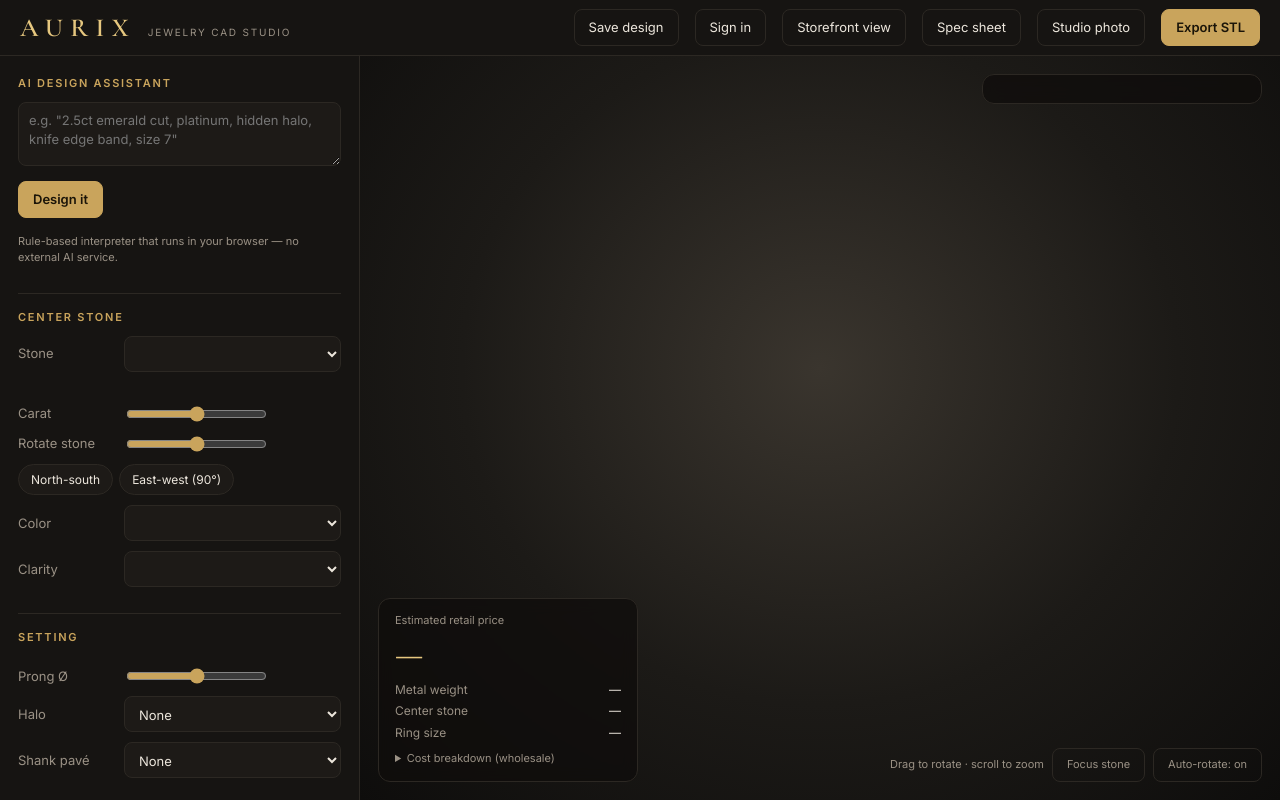
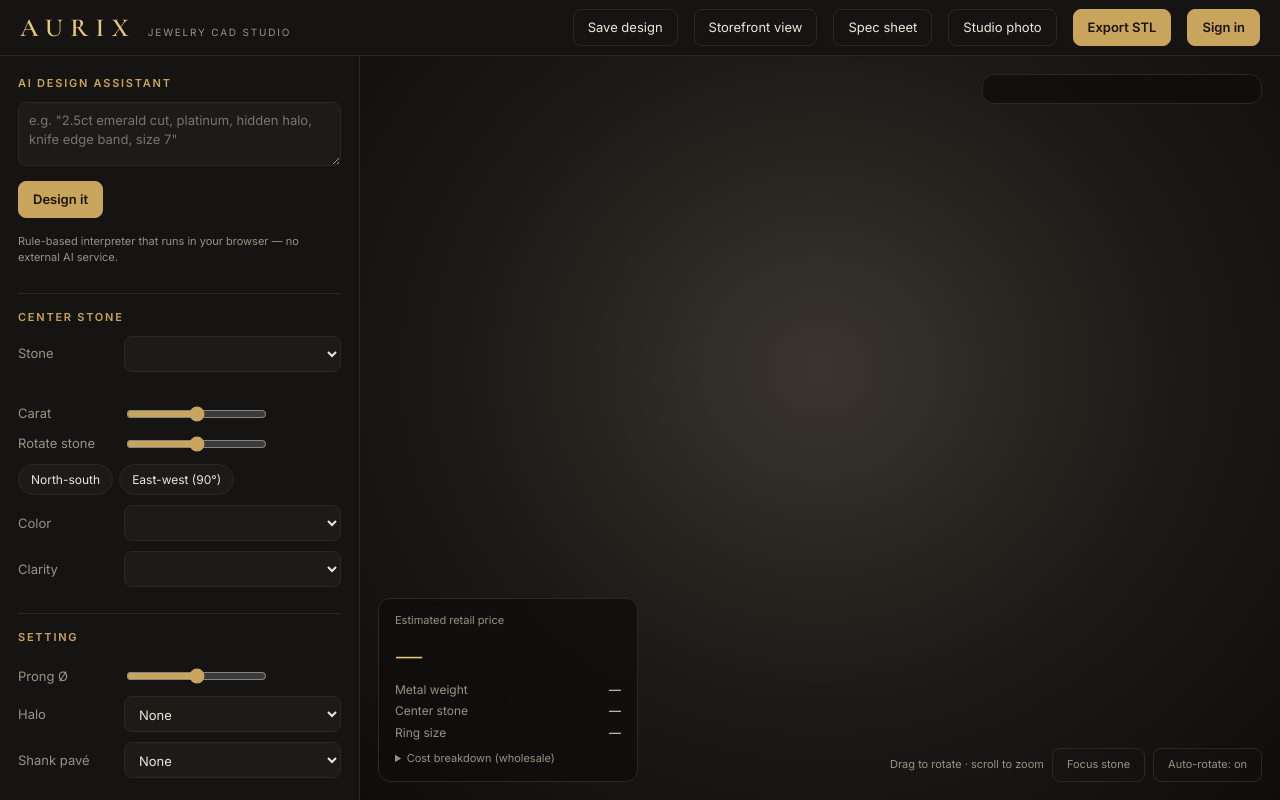
Before and after one commit to snehilabaj21-cyber/Aurix, a plain HTML site: page index.html in a window 1280 px wide. Drawn offline with nearby package versions, Linux system fonts and the light colour scheme.

Commit message:
Move Sign in button after Export STL and style it gold
Co-Authored-By: Claude Sonnet 5.5 <noreply@anthropic.com>

```diff
--- a/index.html
+++ b/index.html
@@ -16,11 +16,11 @@
     <span class="who" id="who"></span>
     <button class="btn" id="btn-designs" hidden>My designs</button>
     <button class="btn" id="btn-save">Save design</button>
-    <button class="btn" id="btn-account">Sign in</button>
     <button class="btn" id="btn-store" aria-pressed="false">Storefront view</button>
     <button class="btn" id="btn-spec">Spec sheet</button>
     <button class="btn" id="btn-photo">Studio photo</button>
     <button class="btn primary" id="btn-stl">Export STL</button>
+    <button class="btn primary" id="btn-account">Sign in</button>
   </header>
 
   <div class="main">
```
